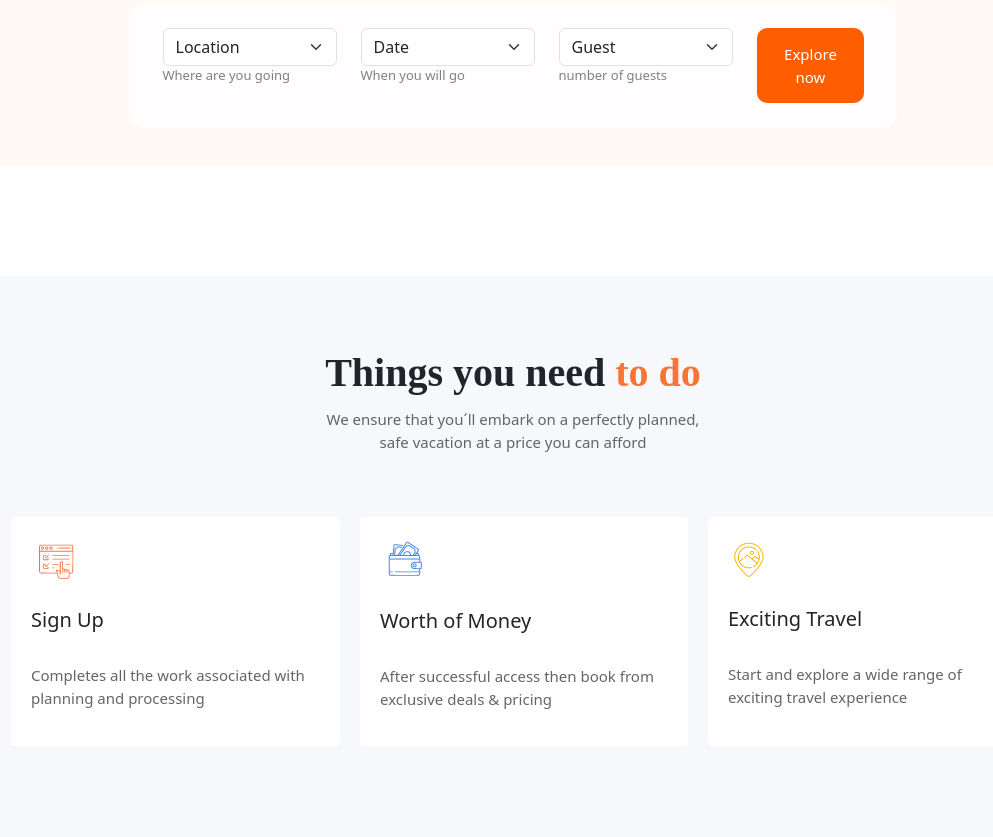
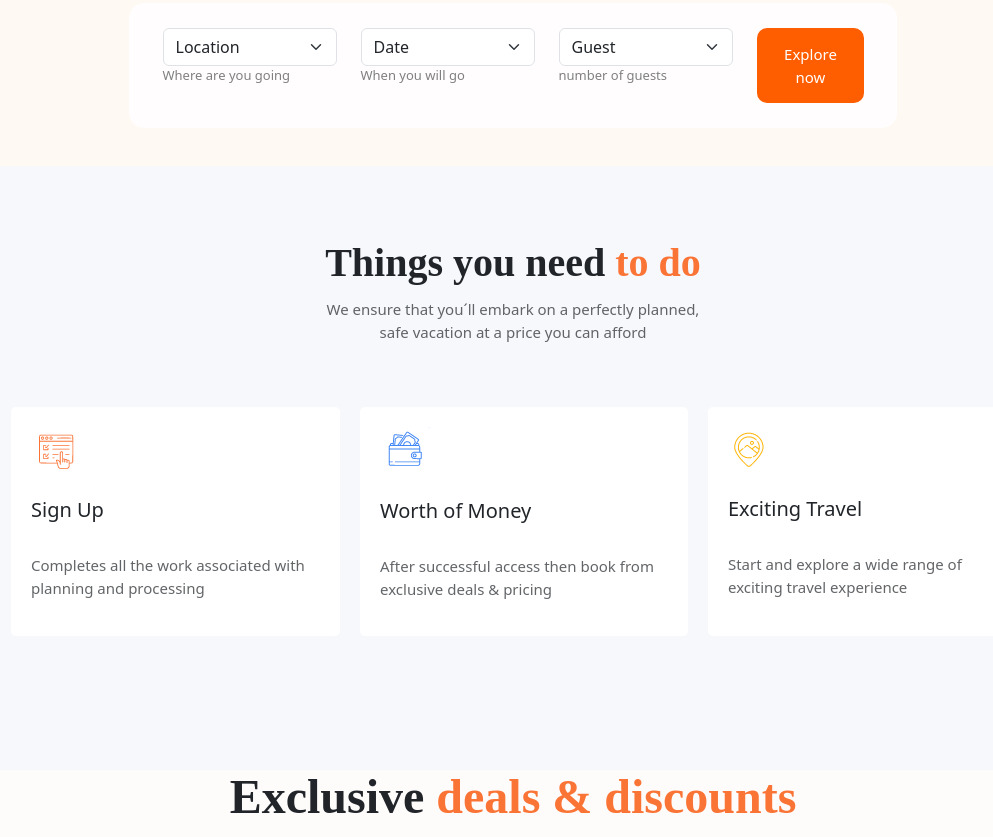
Before and after one commit to Ricanibal/WorkShop-Html-Css-Bootstrap, a plain HTML site: page index.html in a window 1280 px wide. Shown: the part 583-1420 px from the top of the page, without its empty margins (127-1120 px from the left). Drawn offline with nearby package versions, Linux system fonts and the light colour scheme; a web font is replaced by a local one.

Commit message:
Corrección de márgenes

```diff
--- a/css/alisson.css
+++ b/css/alisson.css
@@ -1,3 +1,10 @@
+body {
+    display: flex;
+    flex-direction: column;
+    justify-content: normal !important;
+    gap: 0 !important;
+}
+
 .title-section2{
     font-family: Volkhov;
     font-size: 40px;
@@ -6,13 +13,20 @@
     letter-spacing: 0em;
 }
 
-.title-section2-1{
+.title-section5{
     font-family: Volkhov;
     font-size: 40px;
     line-height: 40px;
 }
 
-.section-2, .section-5{
+.section-2{
+    background-color: #F7F8FC;
+    text-align: center;
+    padding: 70px 0px;
+    margin: none;
+}
+
+.section-5{
     background-color: #F7F8FC;
     text-align: center;
     padding: 70px 0px;
--- a/index.html
+++ b/index.html
@@ -417,7 +417,7 @@
         <div class="content-all container">
             <div class="contenedor2">
                 <div class="div4">
-                  <h2 class="title-section2-1">What people say <a style="color:#FA7436">about us. </a></h2>
+                  <h2 class="title-section5">What people say <a style="color:#FA7436">about us. </a></h2>
                   <p class="parrafo">Our Clients send us bunch of similies with our services and we love them.</p>
 
                   <div class="row" style="margin: 3%;">
```
